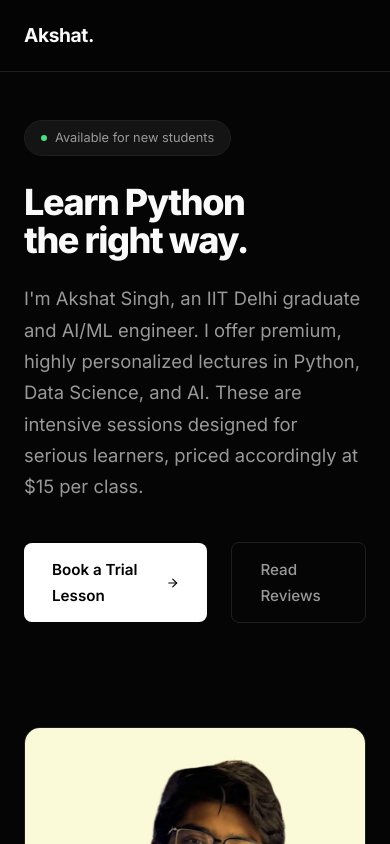
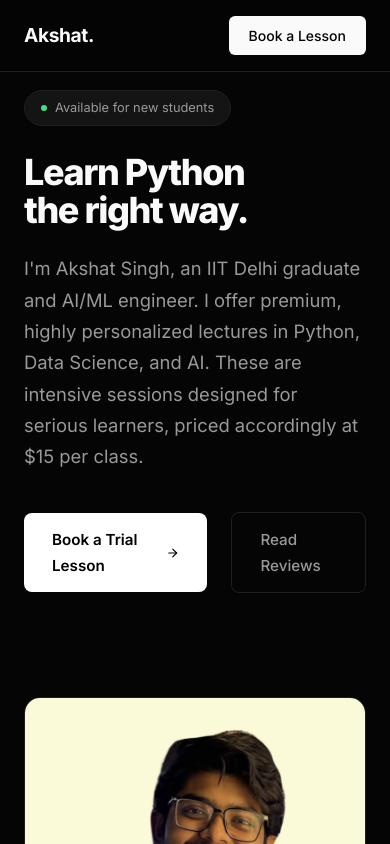
Before and after one commit to realakshatsingh/akshat-tutor-portfolio, a Next.js app: page / in a window 390 px wide. Shown: the top 844 px of the page. Built offline with nearby package versions, Linux system fonts and the light colour scheme.

Commit message:
Mobile UI tweaks: Keep CTA visible in nav, adjust hero top padding

```diff
--- a/app/globals.css
+++ b/app/globals.css
@@ -667,7 +667,7 @@ img {
 }
 
 @media (max-width: 640px) {
-  .hero { padding: 120px 0 60px; }
+  .hero { padding: 90px 0 60px; }
   .hero h1 { font-size: 2.25rem; }
   .hero-metrics { flex-direction: row; flex-wrap: wrap; justify-content: space-between; gap: 1rem; width: 100%; }
   .metric-val { font-size: 1.25rem; }
--- a/app/page.tsx
+++ b/app/page.tsx
@@ -148,10 +148,8 @@ export default function Home() {
                 </a>
               </li>
             ))}
-            <li>
-              <a href="#contact" className="nav-cta">Book a Lesson</a>
-            </li>
           </ul>
+          <a href="#contact" className="nav-cta">Book a Lesson</a>
         </div>
       </nav>
 
```
